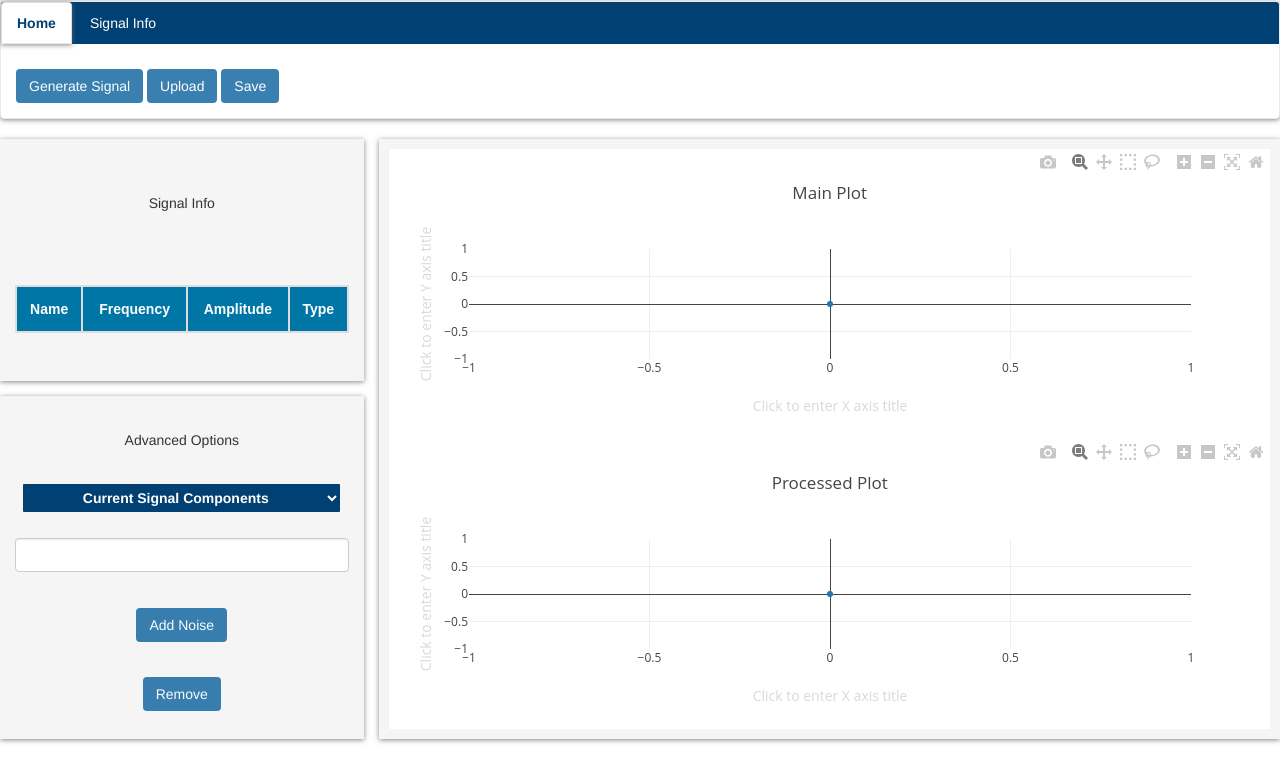
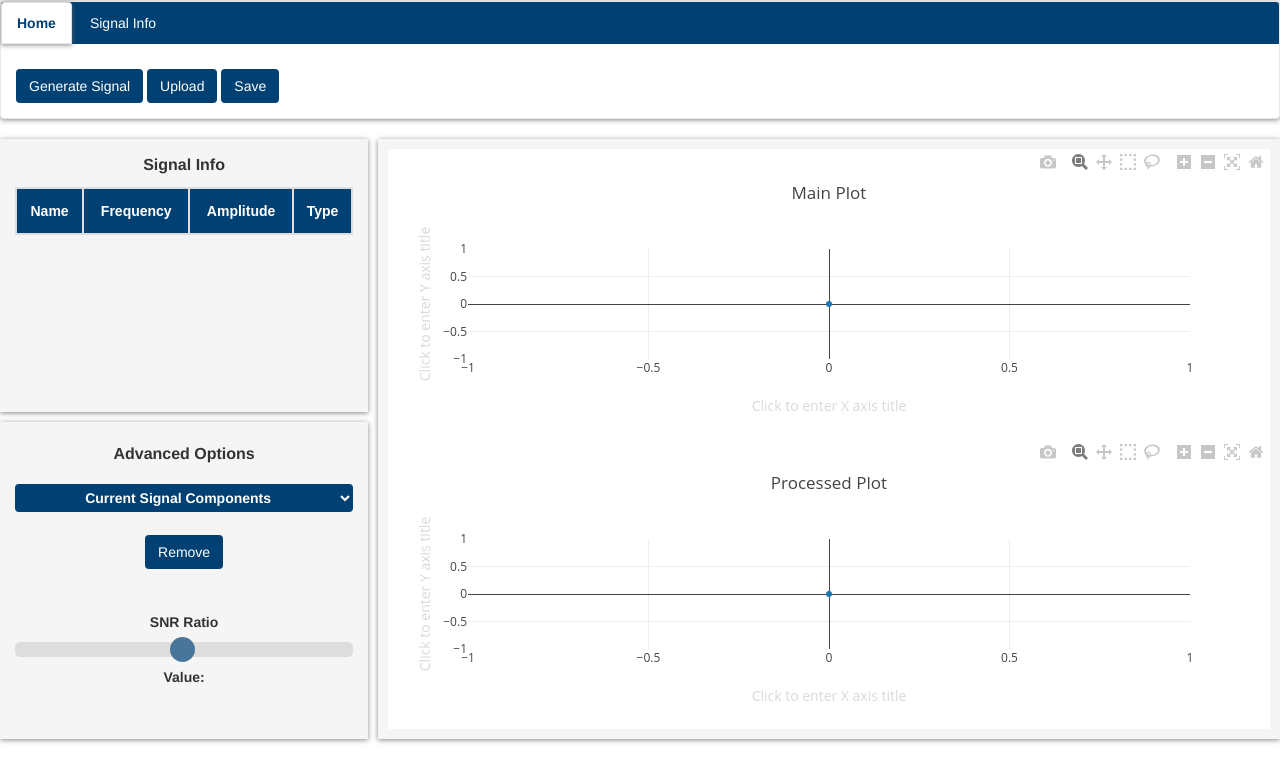
Before and after one commit to 1brahimmohamed/DSP_Task1_Team10, a Flask app: page / in a window 1280 px wide. Shown: the part 40-800 px from the top of the page. Run offline with Flask 2, Linux system fonts and the light colour scheme; lists and menus that the app fills with data are empty; some libraries are stand-ins or nearby versions.

Commit message:
UI edits

```diff
--- a/static/css/style.css
+++ b/static/css/style.css
@@ -18,18 +18,19 @@
 }
 
 .btn {
-    background: #08609d;
+    background-color: #004073;
     border-radius: 4px;
     color: var(--light);
     padding: 0.6rem 1.3rem;
     text-decoration: none;
     border: 0;
-    opacity: 0.8;
+    opacity: 1;
     margin-top: 10px;
 }
 
 .btn:hover {
-    opacity: 1;
+    opacity: 0.8;
+    var(--light);
 }
 
 
@@ -64,7 +65,7 @@
 
 .main-body {
     display: grid;
-    grid-gap: 15px;
+    grid-gap: 10px;
     grid-template-areas:
           'box-a plotting plotting plotting plotting plotting plotting plotting plotting plotting plotting plotting plotting plotting plotting'
           'box-b plotting plotting plotting plotting plotting plotting plotting plotting plotting plotting plotting plotting plotting plotting'
@@ -95,7 +96,6 @@
     background: #F5F5F5;
     font-size: 14px;
     display: grid;
-    align-items: center;
     justify-items: center;
     box-shadow: var(--shadow);
     padding: 1.5rem;
@@ -106,10 +106,14 @@
 
 
 .box-a {
+    horiz-align: center;
+    vert-align: top;
     grid-area: box-a;
+    min-height: 220px;
 }
 
 .box-b {
+    align-items: center;
     grid-area: box-b;
 }
 
@@ -121,11 +125,11 @@
 
 #current-components{
     display: block;
-    width: 95%;
+    width: 100%;
     border: none;
-    background-color: #004072;
+    border-radius: 4px;
+    background-color: #004073;
     color: #ffffff;
-    border-radius: 0.1rem;
     text-align: center;
     padding: 0.5rem;
     font-weight: bold;
@@ -133,11 +137,11 @@
 
 .slider-container {
     width: 100%;
-    padding-right: 1rem;
-    padding-left: 1rem;
+    margin: 20px;
 }
 
 .slider-container p {
+    margin-top: 10px;
     font-weight: bold;
     text-align: center;
 }
@@ -160,7 +164,7 @@
     width: 25px;
     height: 25px;
     border-radius: 50%;
-    background: #0076A7;
+    background: #004073;
     cursor: pointer;
 }
 
@@ -168,7 +172,7 @@
     width: 25px;
     height: 25px;
     border-radius: 50%;
-    background: #0076A7;
+    background: #004073;
     cursor: pointer;
 }
 
@@ -189,6 +193,49 @@
     font-size: 14px;
 }
 
+#generate:hover{
+    color: white;
+}
+#add:hover{
+    color: white;
+}
+#remove-signal:hover{
+    color: white;
+}
+#save:hover{
+    color: white;
+}
+#upload:hover{
+    color: white;
+}
+
+
+.options{
+    text-align: center;
+    width: 100%;
+    margin-bottom: -5px;
+    font-size: medium;
+    font-weight: bolder;
+}
+.info{
+    text-align: center;
+    width: 100%;
+    font-size: medium;
+    font-weight: bolder;
+}
+.table{
+    width: 100%;
+}
+.controls{
+     width: 30%;
+    float: left;
+    padding: 5px;
+}
+.controls1{
+    width: 70%;
+    float: left;
+    padding: 5px;
+}
 /*.signal-table tr:nth-child(even) {*/
 /*    background-color: #f2f2f2;*/
 /*}*/
@@ -201,9 +248,10 @@
     padding-top: 12px;
     padding-bottom: 12px;
     text-align: center;
-    background-color: #0076A7;
+    background-color: #004073;
     color: white;
 }
+
 .signal-table tr.selected{
     background-color: #6e6e6e;
 }
--- a/templates/index.html
+++ b/templates/index.html
@@ -33,7 +33,7 @@
                 <div class="tab-pane fade in active" id="home-body">
                     <button class="btn" id="generate">Generate Signal</button>
                     <input type="file" id="selectedFile" style="display: none;" />
-                    <input class="btn" type="button" value="Upload" onclick="document.getElementById('selectedFile').click();" />
+                    <input class="btn" type="button" id="upload" value="Upload" onclick="document.getElementById('selectedFile').click();" />
                     <a id="download-redirect"><button class="btn" id="save">Save</button></a>
                 </div>
                 <div class="tab-pane fade in tab " id="reconstruction-body">
@@ -67,25 +67,34 @@
 <div class="base">
     <section class="main-body">
         <div class="box box-a">
-            <h5>Signal Info</h5>
-            <table class="signal-table" id="signals" >
+            <div class="info">
+                <p>Signal Info</p>
+                <table class="signal-table" id="signals" >
                 <tr>
                     <th>Name</th>
                     <th>Frequency</th>
                     <th>Amplitude</th>
                     <th>Type</th>
                 </tr>
-            </table>
+                </table>
+            </div>
+
 
         </div>
         <div class="box box-b">
-            <h5>Advanced Options</h5>
+            <div class="options">
+                <p>Advanced Options</p>
+            </div>
             <select id="current-components">
-                <option value="" disabled selected>Current Signal Components</option>            </select>
+                <option value="" disabled selected>Current Signal Components</option>
+            </select>
+            <a class="btn " id="remove-signal">Remove</a>
 
-            <input class="form-control" type="number" id="noise">
-            <a class="btn" id="add-noise-btn"> Add Noise</a>
-            <a class="btn " id="remove-signal">Remove</a>
+            <div class="slider-container">
+               <p>SNR Ratio</p>
+              <input type="range" min="1" max="100" value="50" class="slider" id="myRange">
+              <p>Value: <span id="demo"></span></p>
+            </div>
         </div>
         <div class="plotting">
             <div class="canvas" id="canvas-1"></div>
```
